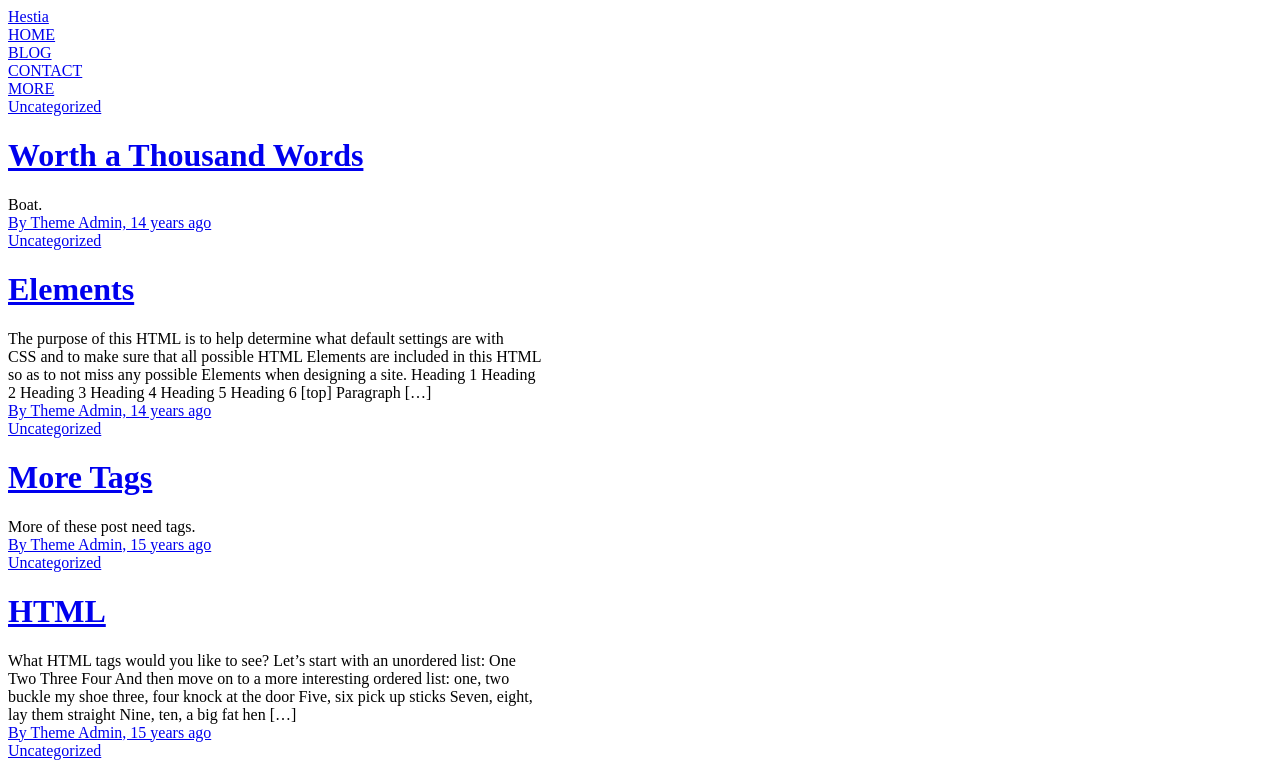
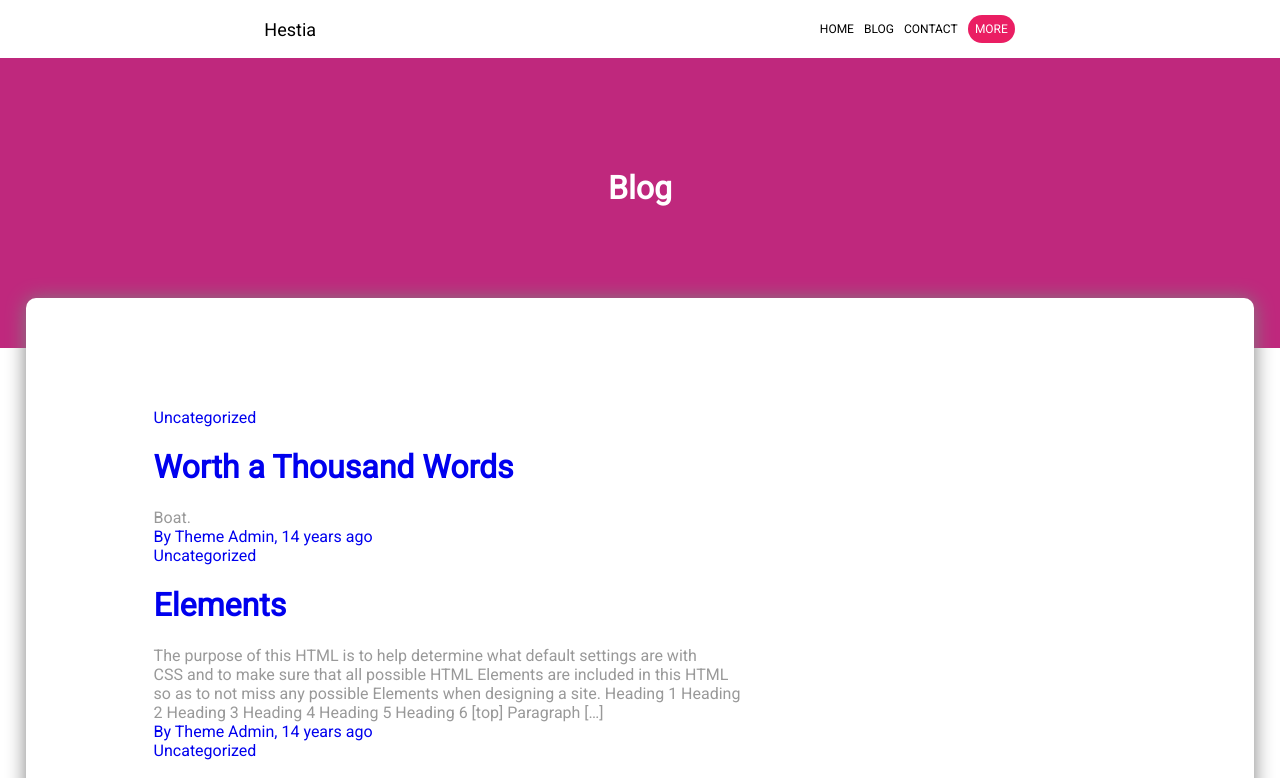
Before and after one commit to mitchell-devpipline/frontend-first-capstone, a plain HTML site: page pages/blog.html in a window 1280 px wide. Shown: the top 778 px of the page. Drawn offline with Linux system fonts and the light colour scheme.

Commit message:
blog-page-initiall-styles

```diff
--- a/pages/blog.html
+++ b/pages/blog.html
@@ -4,37 +4,41 @@
     <meta charset="UTF-8" />
     <meta http-equiv="X-UA-Compatible" content="IE=edge" />
     <meta name="viewport" content="width=device-width, initial-scale=1.0" />
-    <title>Document</title>
+    <title>Blog Page</title>
+
+    <script
+      src="https://kit.fontawesome.com/40f4eba692.js"
+      crossorigin="anonymous"
+    ></script>
+
+    <link rel="stylesheet" href="/styles/blog/blog.css" />
   </head>
   <body>
     <div class="navigation-wrapper">
-      <div class="link-wrapper">
-        <div class="nav-link">
+      <div class="nav-left">
         <a href="/index.html">Hestia</a>
       </div>
 
-        <div class="nav-link">
-          <a href="/index.html"><i class=""></i> HOME</a>
+      <div class="nav-right">
+        <a href="/index.html">HOME</a>
+
+        <a href="/pages/blog.html">BLOG</a>
+
+        <a href="/pages/contact.html">CONTACT</a>
+        <div class="more-button">
+          <a href="#">MORE</a>
         </div>
-
-        <div class="nav-link">
-          <a href="/pages/blog.html"><i class=""></i>BLOG</a>
-        </div>
-
-        <div class="nav-link">
-          <a href="/pages/contact.html"><i class=""></i> CONTACT</a>
       </div>
     </div>
 
-      <div class="search-icon-wrapper">
-        <div class="nav-link">
-          <a href="#"><i class=""></i>MORE</a>
+    <div class="hero-container">
+        <h1>Blog<h1>
     </div>
-      </div>
-    </div>
+
     <div class="main-content-wrapper">
-      <div>
-        <a href="/pages/uncategorized.html"><i class=""></i>Uncategorized</a>
+      <div class="blog-items-wrapper">
+          <div class="worth-a-thousand">
+            <a href="/pages/uncategorized.html">Uncategorized</a>
             <h1>
               <a href="worth1000word.html" target="_self">Worth a Thousand Words</a>
             </h1>
@@ -45,8 +49,8 @@
               >
             </div>
           </div>
-      <div>
-        <a href="/pages/uncategorized.html"><i class=""></i>Uncategorized</a>
+          <div class="elements">
+            <a href="/pages/uncategorized.html">Uncategorized</a>
             <h1>
               <a href="https://wp-themes.com/twentytwentytwo/?p=36" target="_self"
                 >Elements</a
@@ -66,8 +70,8 @@
             </div>
           </div>
 
-      <div>
-        <a href="/pages/uncategorized.html"><i class=""></i>Uncategorized</a>
+          <div class="more-tags">
+            <a href="/pages/uncategorized.html">Uncategorized</a>
             <h1>
               <a href="https://wp-themes.com/twentytwentytwo/?p=14" target="_self"
                 >More Tags</a
@@ -81,8 +85,8 @@
             </div>
           </div>
 
-      <div>
-        <a href="/pages/uncategorized.html"><i class=""></i>Uncategorized</a>
+        <div class="HTML">
+          <a href="/pages/uncategorized.html">Uncategorized</a>
           <h1>
             <a href="https://wp-themes.com/twentytwentytwo/?p=8" target="_self"
               >HTML</a
@@ -104,8 +108,8 @@
           </div>
         </div>
 
-      <div>
-        <a href="/pages/uncategorized.html"><i class=""></i>Uncategorized</a>
+        <div class="links">
+          <a href="/pages/uncategorized.html">Uncategorized</a>
           <h1>
             <a href="https://wp-themes.com/twentytwentytwo/?p=6" target="_self"
               >Links</a
@@ -123,9 +127,9 @@
           </div>
       </div>
 
-      <div>
+      <div class="category-heirarchy">
         <a href="#https://wordpress.org/themes/hestia/"
-          ><i class=""></i>FIRST CHILD CATEGORY</a
+          >FIRST CHILD CATEGORY</a
         >
         <h1>
           <a href="https://wp-themes.com/twentytwentytwo/?p=4" target="_self"
@@ -149,8 +153,8 @@
         </div>
       </div>
 
-      <div>
-        <a href="/pages/uncategorized.html"><i class=""></i>Uncategorized</a>
+      <div class="hello-world">
+        <a href="/pages/uncategorized.html">Uncategorized</a>
         <h1>
           <a href="https://wp-themes.com/twentytwentytwo/?p=1" target="_self"
             >Hello world!</a
@@ -166,18 +170,18 @@
             >By Theme Admin, 15 years ago</a
           >
         </div>
-
-        <div class="footer">
-          <div>
-            <a href="">About</a>
-            <a href="/pages/parent-page.html">Parent Page</a>
-
-            <div class="left-footer">
-              Hestia | Developed by <a href="">Themelsle</a>
       </div>
     </div>
    </div>
+
+        <div class="footer">
+          <div class="left-footer">
+            <a href="/pages/parent-page.html">Parent Page</a>
+          </div>
+          <div class="right-footer">
+            Hestia | Developed by <a href=""> Themelsle</a>
           </div>
         </div>
+
   </body>
 </html>
--- /dev/null
+++ b/styles/blog/blog.scss
@@ -0,0 +1,118 @@
+@import url("https://fonts.googleapis.com/css2?family=Roboto&family=Roboto+Slab:wght@100;900&display=swap");
+html,
+body {
+  max-width: 100%;
+  max-height: 100%;
+  margin: 0;
+  font-family: Roboto;
+}
+
+.navigation-wrapper {
+  display: flex;
+  justify-content: space-around;
+  align-items: center;
+  flex-direction: row;
+  background-color: white;
+  max-width: 100%;
+  max-height: 100%;
+  font-size: 12px;
+  padding: 10px;
+  a {
+    color: black;
+    text-decoration: none;
+  }
+
+  .nav-left {
+    display: flex;
+    padding: 5px;
+    font-size: 18px;
+  }
+
+  .nav-right {
+    display: flex;
+    align-items: center;
+    justify-content: space-between;
+    gap: 10px;
+    padding-bottom: 5px;
+    padding-top: 5px;
+    padding-right: 20px;
+  }
+
+  .more-button {
+    display: flex;
+    align-items: center;
+    flex-direction: column;
+    background-color: rgb(234, 30, 99);
+    align-items: center;
+    width: 20%;
+    border-radius: 30px;
+    padding: 4%;
+
+    a {
+      padding: 0;
+      color: white;
+      text-decoration: none;
+    }
+  }
+}
+
+.hero-container {
+  display: flex;
+  flex-direction: column;
+  align-items: center;
+  width: 100%;
+  height: 200px;
+  background-color: rgb(191, 40, 125);
+  color: white;
+  padding-top: 7%;
+}
+
+.main-content-wrapper {
+  display: flex;
+  flex-direction: column;
+  align-items: flex-start;
+  max-width: 100%;
+  max-height: 100%;
+  margin: 0 2% 0 2%;
+  box-shadow: 0px 1px 20px gray;
+  border-radius: 10px;
+  margin-top: -50px;
+  padding-left: 10%;
+  background-color: white;
+  color: rgb(153 153 153);
+  a {
+    text-decoration: none;
+  }
+
+  .blog-items-wrapper {
+    display: flex;
+    flex-direction: column;
+    padding-top: 110px;
+    padding-bottom: 30px;
+  }
+}
+
+.footer {
+  display: flex;
+  align-items: center;
+  justify-content: space-around;
+  background-color: rgb(50 52 55);
+  width: 100%;
+  color: white;
+  padding: 30px 0;
+
+  .left-footer {
+    display: flex;
+    align-items: flex-start;
+    justify-content: start;
+  }
+  .right-footer {
+    display: flex;
+    align-items: flex-end;
+  }
+
+  a {
+    text-decoration: none;
+    color: white;
+  }
+}
--- a/styles/home-page/home.scss
+++ b/styles/home-page/home.scss
@@ -9,13 +9,14 @@ body {
 
 .navigation-wrapper {
   display: flex;
-  justify-content: space-between;
+  justify-content: space-around;
   align-items: center;
   flex-direction: row;
   background-color: white;
   max-width: 100%;
   max-height: 100%;
   font-size: 12px;
+  padding: 10px;
   a {
     color: black;
     text-decoration: none;
@@ -99,10 +100,8 @@ body {
   display: flex;
   flex-direction: column;
   align-items: center;
-  // border: 1px solid black;
   max-width: 100%;
   max-height: 100%;
-  padding: 5px, 5px, 5px, 5px;
   margin: 0 2% 0 2%;
   box-shadow: 0px 1px 20px gray;
   border-radius: 10px;
```
Also changed, not shown: index.html (+1 -1 lines), styles/blog/blog.css (added), styles/home-page/home.css, 2 other files. Lines whose indentation alone changed are shown as unchanged.
